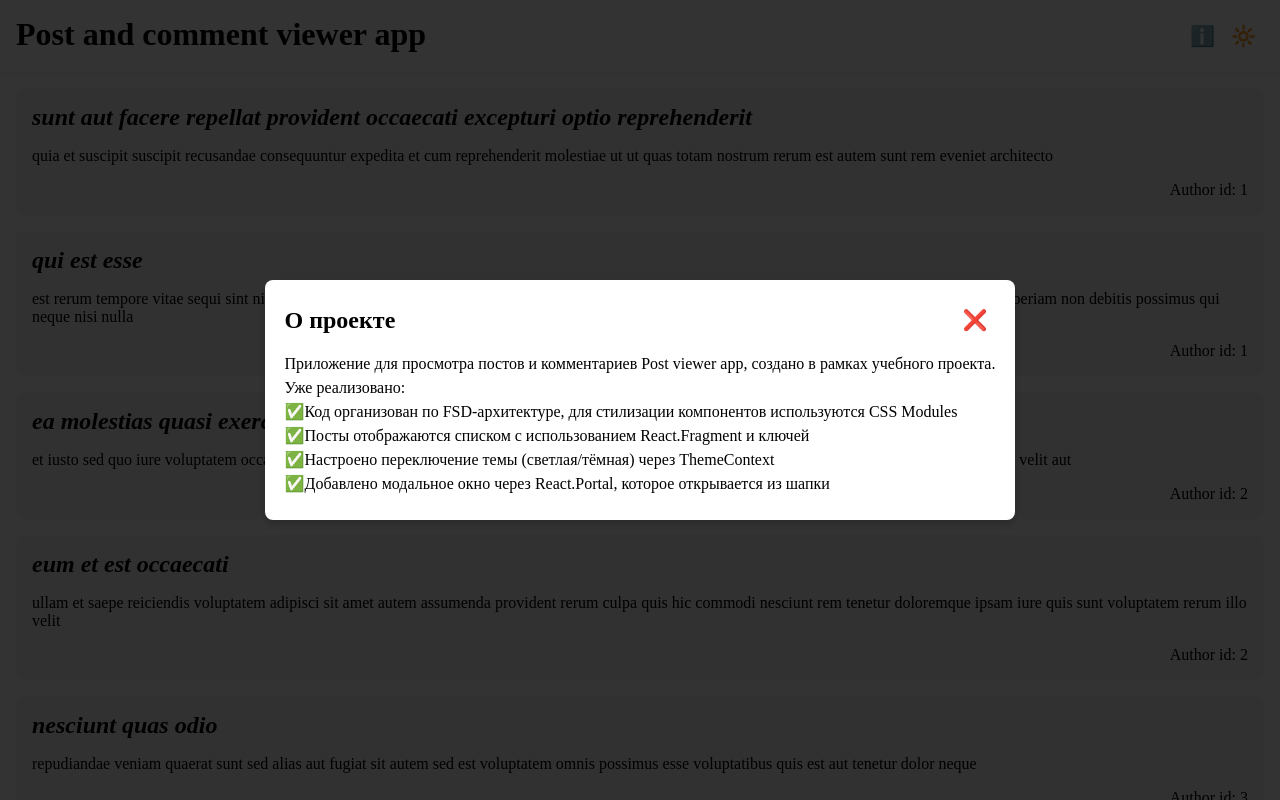
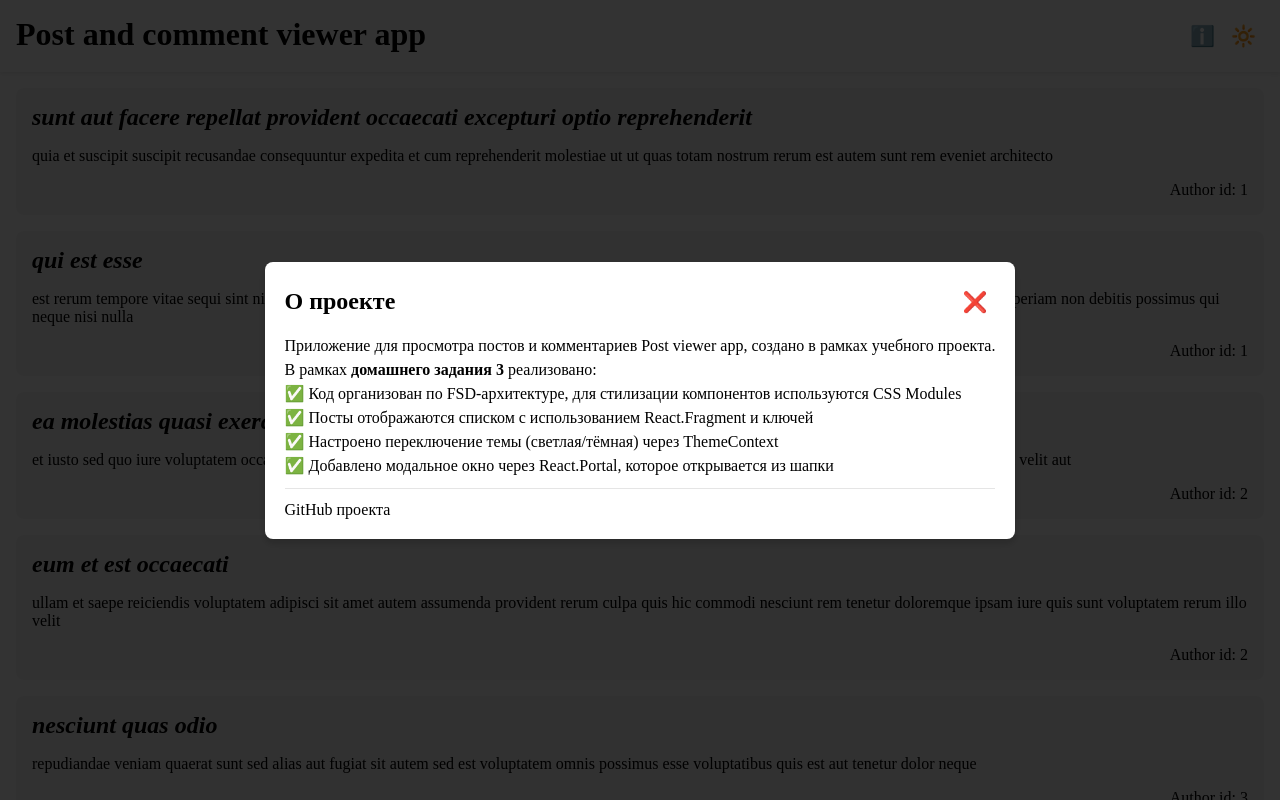
Before and after one commit to Viktoria-Orl/postViewer, a React (Vite) app: page / in a window 1280 px wide. Both pictures are taken after a click on the button "ℹ️". Shown: the top 800 px of the page. Built offline with nearby package versions, Linux system fonts and the light colour scheme.

Commit message:
feat: implement modal window rendering using compound components

```diff
--- a/src/shared/lib/theme/ThemeProvider.tsx
+++ b/src/shared/lib/theme/ThemeProvider.tsx
@@ -1,7 +1,7 @@
-import { useState, type FC } from "react";
+import { useState, type FC, type PropsWithChildren } from "react";
 import { ThemeContext, type Theme } from "./ThemeContext";
 
-export const ThemeProvider: FC<React.PropsWithChildren> = ({ children }) => {
+export const ThemeProvider: FC<PropsWithChildren> = ({ children }) => {
   const [theme, setTheme] = useState<Theme>("light");
 
   function toggleTheme() {
--- a/src/shared/ui/Modal/Modal.module.css
+++ b/src/shared/ui/Modal/Modal.module.css
@@ -31,6 +31,12 @@
 
 .modalBody {
   line-height: 1.5;
+  margin-bottom: 10px;
+}
+
+.modalFooter {
+  border-top: 1px solid rgba(0, 0, 0, 0.1);
+  padding-top: 12px;
 }
 
 .light {
--- a/src/shared/ui/Modal/Modal.tsx
+++ b/src/shared/ui/Modal/Modal.tsx
@@ -1,35 +1,52 @@
 import { createPortal } from "react-dom";
-import { Button } from "../Button/Button";
 import styles from "./Modal.module.css";
 import { useTheme } from "../../lib/theme/useTheme";
 import type { FC } from "react";
 
 type ModalProps = {
   isOpen: boolean;
-  onClose: () => void;
-  title?: string;
+  closeModal: () => void;
   children: React.ReactNode;
 };
 
-export const Modal: FC<ModalProps> = ({ isOpen, onClose, title, children }) => {
+export const Modal: FC<ModalProps> & {
+  Header: FC<{ children: React.ReactNode }>;
+  Body: FC<{ children: React.ReactNode }>;
+  Footer: FC<{ children: React.ReactNode }>;
+} = ({ isOpen, closeModal, children }) => {
   const modalRoot = document.getElementById("portal-root");
   const { theme } = useTheme();
 
   if (!isOpen || !modalRoot) return null;
 
+  console.log(styles.modalHeader);
+  console.log(styles.modalBody);
+
   return createPortal(
-    <div className={styles.modalOverlay} onClick={onClose}>
+    <div className={styles.modalOverlay} onClick={closeModal}>
       <div
         className={`${styles.modalContent} ${styles[theme]}`}
         onClick={(e) => e.stopPropagation()}
       >
-        <div className={styles.modalHeader}>
-          <Button onClick={onClose}>❌</Button>
-          {title && <h2>{title}</h2>}
-        </div>
-        <div className={styles.modalBody}>{children}</div>
+        {children}
       </div>
     </div>,
     modalRoot,
   );
 };
+
+export const ModalHeader: FC<{ children: React.ReactNode }> = ({ children }) => (
+  <div className={styles.modalHeader}>{children}</div>
+);
+
+export const ModalBody: FC<{ children: React.ReactNode }> = ({ children }) => (
+  <div className={styles.modalBody}>{children}</div>
+);
+
+export const ModalFooter: FC<{ children: React.ReactNode }> = ({ children }) => (
+  <div className={styles.modalFooter}>{children}</div>
+);
+
+Modal.Header = ModalHeader;
+Modal.Body = ModalBody;
+Modal.Footer = ModalFooter;
--- a/src/widgets/LayoutHeader/Header.module.css
+++ b/src/widgets/LayoutHeader/Header.module.css
@@ -23,3 +23,12 @@
   display: flex;
   flex-direction: row;
 }
+
+.link {
+  color: inherit;
+  text-decoration: none;
+}
+
+.link:hover {
+  text-decoration: underline;
+}
--- a/src/widgets/LayoutHeader/Header.tsx
+++ b/src/widgets/LayoutHeader/Header.tsx
@@ -5,11 +5,36 @@ import styles from "./Header.module.css";
 import { Button } from "../../shared/ui/Button/Button";
 import { Modal } from "../../shared/ui/Modal/Modal";
 
+const modalContent = (
+  <>
+    <p>
+      Приложение для просмотра постов и комментариев Post viewer app, создано в
+      рамках учебного проекта.
+    </p>
+    <p>
+      В рамках <b>домашнего задания 3</b> реализовано:
+    </p>
+    <p>
+      ✅ Код организован по FSD-архитектуре, для стилизации компонентов
+      используются CSS Modules
+    </p>
+    <p>
+      ✅ Посты отображаются списком с использованием React.Fragment и ключей
+    </p>
+    <p>✅ Настроено переключение темы (светлая/тёмная) через ThemeContext</p>
+    <p>
+      ✅ Добавлено модальное окно через React.Portal, которое открывается из
+      шапки
+    </p>
+  </>
+);
+
 export const Header: FC = () => {
   const { theme } = useTheme();
-  const [isModalOpen, setIsModalOpen] = useState(false);
-  const openModal = () => setIsModalOpen(true);
-  const closeModal = () => setIsModalOpen(false);
+  const [isOpen, setIsOpen] = useState(false);
+
+  const openModal = () => setIsOpen(true);
+  const closeModal = () => setIsOpen(false);
 
   return (
     <header className={`${styles.header} ${styles[theme]}`}>
@@ -19,24 +44,21 @@ export const Header: FC = () => {
         <ThemeSwitcher></ThemeSwitcher>
       </div>
 
-      <Modal isOpen={isModalOpen} onClose={closeModal} title="О проекте">
-        <p>
-          Приложение для просмотра постов и комментариев Post viewer app,
-          создано в рамках учебного проекта.
-        </p>
-        <p>Уже реализовано:</p>
-        <p>
-          ✅Код организован по FSD-архитектуре, для стилизации компонентов
-          используются CSS Modules{" "}
-        </p>
-        <p>
-          ✅Посты отображаются списком с использованием React.Fragment и ключей
-        </p>
-        <p>✅Настроено переключение темы (светлая/тёмная) через ThemeContext</p>
-        <p>
-          ✅Добавлено модальное окно через React.Portal, которое открывается из
-          шапки
-        </p>
+      <Modal isOpen={isOpen} closeModal={closeModal}>
+        <Modal.Header>
+          <Button onClick={closeModal}>❌</Button>
+          <h2>О проекте</h2>
+        </Modal.Header>
+        <Modal.Body>{modalContent}</Modal.Body>
+        <Modal.Footer>
+          <a
+            href="https://github.com/Viktoria-Orl/postViewer/"
+            target="_blank"
+            className={styles.link}
+          >
+            GitHub проекта
+          </a>
+        </Modal.Footer>
       </Modal>
     </header>
   );
```
